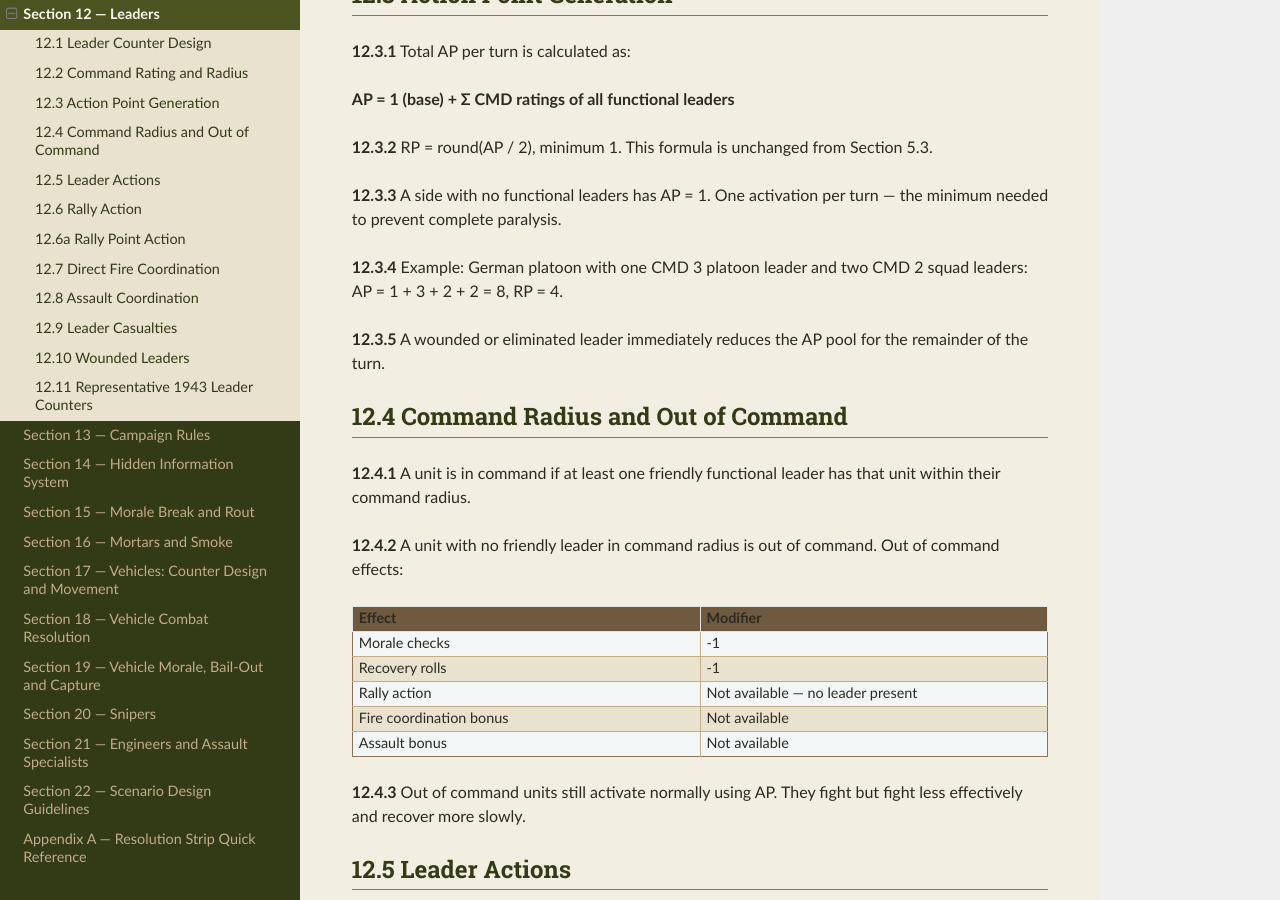
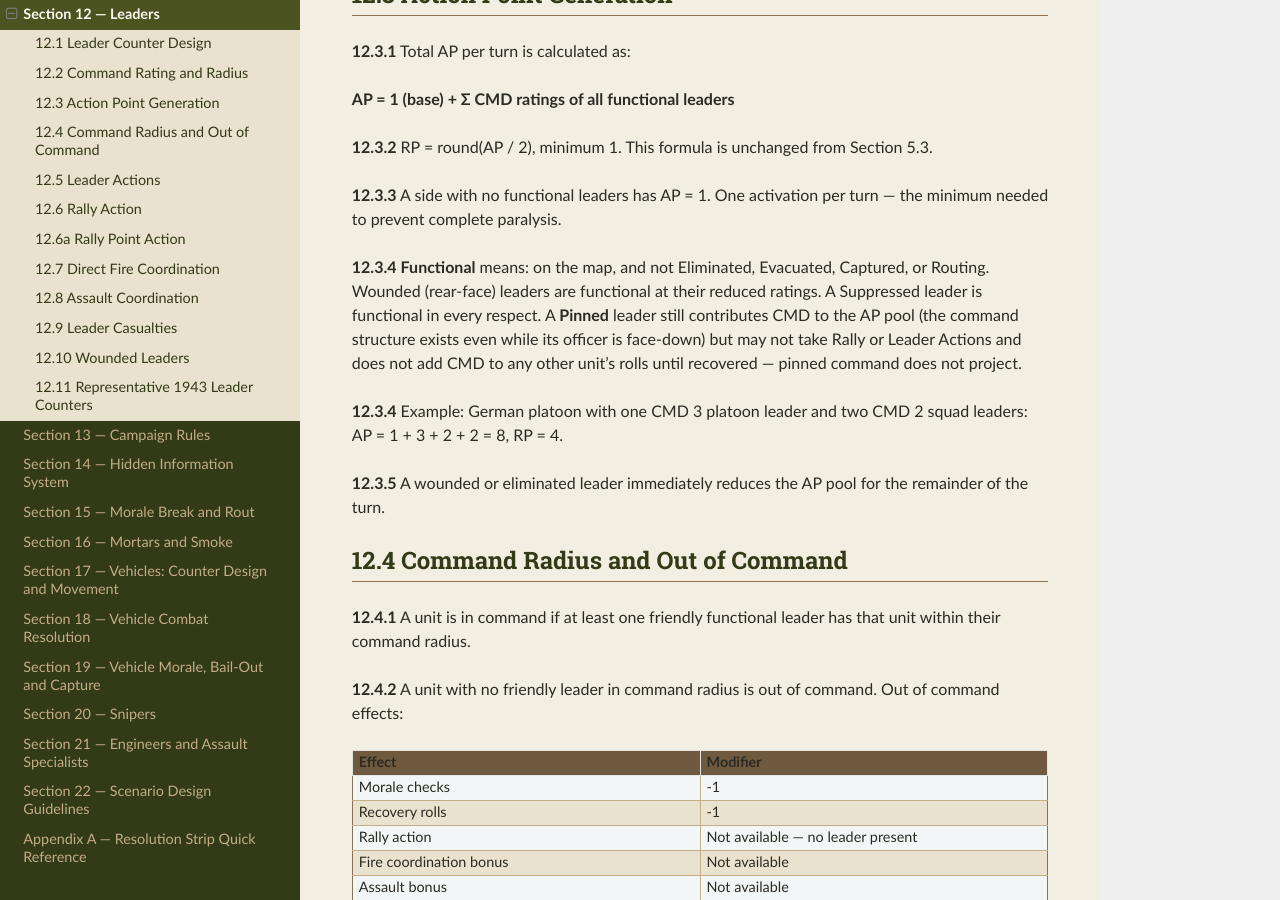
Before and after one commit to spugnoid/wdr-wargame, a Sphinx documentation site: the page built from docs/source/section_12__leaders.rst, in a window 1280 px wide and 900 px high, scrolled down 1219 px. Built offline with Sphinx 7.4.7 and the Read the Docs theme 3.1.0, drawn with Linux system fonts in a browser that asks for light colours; some of the changed text lies outside the part shown.

Commit message:
rules: define functional leaders, leader status results, Routing precedence (12.3.4, 12.9.4, 10.6.10)
'Functional leader' gated the AP pool, command radius, rout rallies
and Force Morale without a definition; leader Suppressed/Pinned
results were unhandled; and fire against Routing units had no
precedence rule (Pinned 'no movement' vs mandatory rout movement,
stacking of -3/-2 penalties, repeat 15.1 checks). Defined: Pinned
leaders feed AP but project nothing; stacked leaders never take
sub-Casualty results; ROUTING clears and absorbs Suppressed/Pinned,
its -3 is flat, and routing units make no further Section 15
checks. Design note E.86.

Co-Authored-By: Claude Fable 5 <noreply@anthropic.com>
Claude-Session: https://claude.ai/code/session_01MRhnethYPpBAmEh6wa83hu

```diff
--- a/docs/source/appendix_e__design_notes.rst
+++ b/docs/source/appendix_e__design_notes.rst
@@ -514,3 +514,8 @@ E.85  The Guard Economy Gets Its Missing Verbs
 ----------------------------------------------
 
 *Design note: Rule 11.3.5 demanded 2 guards for 3–4 POW markers while the only way to become a guard was accepting a surrender (one marker on one unit) — the requirement was unsatisfiable, guard duty had no transfer or exit, and a player who consolidated prisoners was locked into escape rolls forever with no legal remedy. Escaped prisoners were worse: the POW marker vanished with "no campaign benefit to captor" and nothing said where the captured counters went, so escapes were pure downside for one side and irrelevant to the other — nobody had a reason to care about the guard rules at all. Three additions close the loop: prisoner groups are defined (POW markers stacked in a hex; guards cover from in-hex or adjacent, one group each), Assume Guard (1 AP) adds or relieves guards, and releasing is free but feeds the same escape table. Escapes now return the captured counters to the owner's BROKEN zone with a white marker — recoverable between scenarios — so guarding matters to the captor (campaign value at stake) and escapes matter to the owner (men coming back). The unruly result's scope is pinned down (the captor's units, in or adjacent, morale and recovery rolls, this turn).*
+
+E.86  Functional Leaders and the Routing State's Precedence
+-----------------------------------------------------------
+
+*Design note: "functional leader" gated the AP formula (12.3.1), command status (12.4.1), rout rallies (10.6.6), and Force Morale checks (15.5.4) without ever being defined, and Section 12.9 handled only Casualty-or-worse results on leaders — what a Suppressed or Pinned result did to a leader, particularly one alone in a hex, was silent. 12.3.4 defines functional (on-map; not Eliminated/Evacuated/Captured/Routing) and takes a deliberate middle path for Pinned leaders: their CMD still feeds the AP pool — the battalion's command structure does not evaporate because one officer is face-down in a ditch — but nothing projects: no Rally, no Leader Actions, no CMD added to others' rolls until recovery. 12.9.4 keeps leaders out of the ordinary suppression churn while stacked (results go to combat units; the 12.9.1 allocation exists only for Casualty+) and exposes them fully when alone. On the receiving end of fire, 10.6.10 makes Routing the terminal status it was always described as: placing ROUTING clears SUPPRESSED/PINNED, the -3 Defence penalty is flat and unstackable, further Suppressed/Pinned results are absorbed, and routing units are exempt from Section 15 checks — a unit already fleeing cannot break twice, and its only decision points are the rally rolls.*
--- a/docs/source/section_10__unit_status.rst
+++ b/docs/source/section_10__unit_status.rst
@@ -132,6 +132,8 @@ Units may be in one of the following status levels at any time. Status is tracke
 
 **10.6.9**  A unit with a ROUTING marker (Rule 10.6.2) still on the map when the scenario ends is captured (Rule 11.2a).
 
+**10.6.10**  Routing supersedes Suppressed and Pinned. When a ROUTING marker is placed, remove any SUPPRESSED or PINNED marker — the -3 Defence penalty of the Routing state (Rule 10.1) is flat and never stacks with other status penalties. A routing unit that receives a further Suppressed or Pinned result absorbs it with no additional effect (compare Rule 10.3.5); a Casualty result applies normally (step loss, or CI if already reduced). Routing units make **no** further Section 15 morale checks — a unit already fleeing cannot break twice; its remaining decision points are the rally rolls of Rules 10.6.6 and 10.6.7.
+
     *See also: Rule 11.2a (Administrative Capture), Rule 15.5.7 (Force Morale collapse is a scoring abstraction and does not itself place a ROUTING marker or trigger this rule).*
 
 10.7  Combat Ineffective
--- a/docs/source/section_12__leaders.rst
+++ b/docs/source/section_12__leaders.rst
@@ -79,6 +79,8 @@ All leaders have M3 F1 — movement allowance 3, fire rate 1. Leaders move faste
 **12.3.2**  RP = round(AP / 2), minimum 1. This formula is unchanged from Section 5.3.
 
 **12.3.3**  A side with no functional leaders has AP = 1. One activation per turn — the minimum needed to prevent complete paralysis.
+
+**12.3.4**  **Functional** means: on the map, and not Eliminated, Evacuated, Captured, or Routing. Wounded (rear-face) leaders are functional at their reduced ratings. A Suppressed leader is functional in every respect. A **Pinned** leader still contributes CMD to the AP pool (the command structure exists even while its officer is face-down) but may not take Rally or Leader Actions and does not add CMD to any other unit's rolls until recovered — pinned command does not project.
 
 **12.3.4**  Example: German platoon with one CMD 3 platoon leader and two CMD 2 squad leaders: AP = 1 + 3 + 2 + 2 = 8, RP = 4.
 
@@ -264,6 +266,8 @@ When a leader is activated (costs 1 AP), they may take one of the following acti
 
 **12.9.3**  If the hex contains only the leader (no subordinate units), the leader is automatically hit — no roll needed.
 
+**12.9.4**  Suppressed and Pinned results against a hex containing both a leader and combat units apply to a combat unit, never to the leader — the allocation roll of Rule 12.9.1 exists only for Casualty or worse. A leader **alone** in a hex takes Suppressed and Pinned results personally, with the usual markers and recovery rolls; while Pinned, Rule 12.3.4's projection limits apply.
+
 12.10  Wounded Leaders
 ----------------------
 
```
